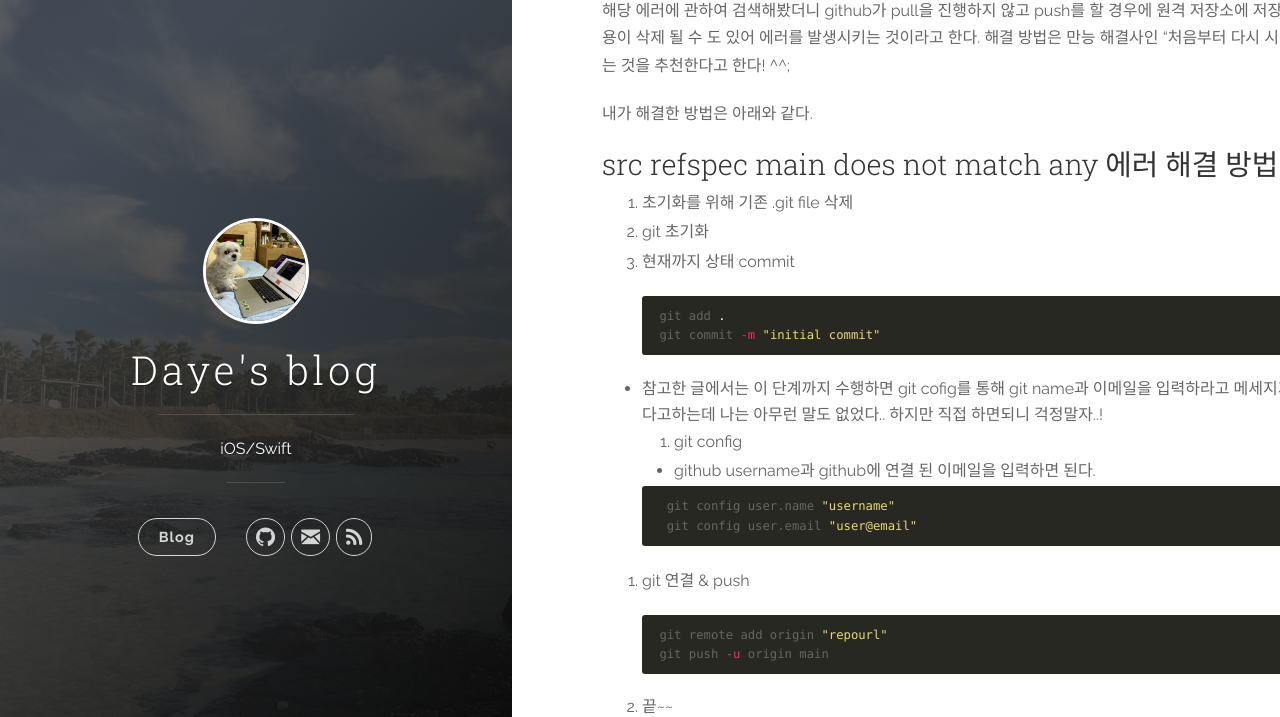
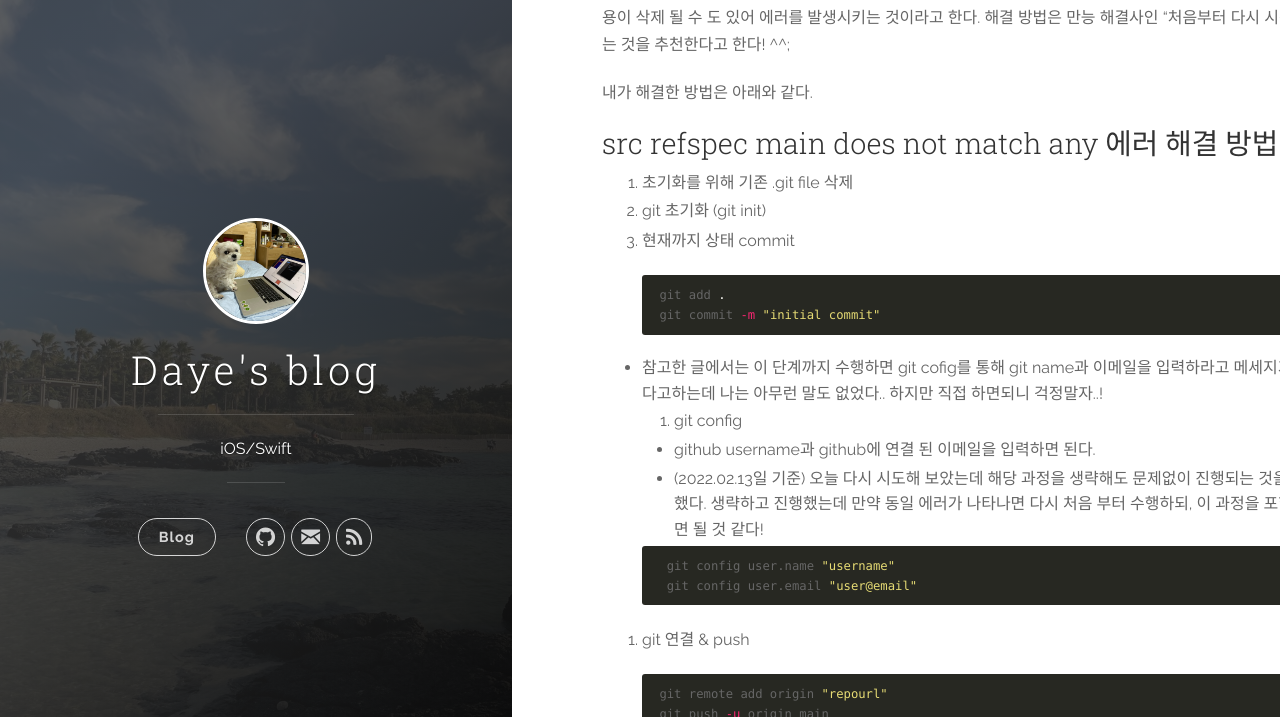
Before and after one commit to dy-yb/dy-yb.github.io, a Jekyll site: the page built from _posts/2022-02-11-Local-Repo-to-Git.md, in a window 1280 px wide and 900 px high, scrolled down 2313 px, cut to the strip 59-776 px from the top of the window. Built offline with Jekyll 4.4.1, drawn with Linux system fonts in a browser that asks for light colours.

Commit message:
Update 2022-02-11-Local-Repo-to-Git.md

````diff
--- a/_posts/2022-02-11-Local-Repo-to-Git.md
+++ b/_posts/2022-02-11-Local-Repo-to-Git.md
@@ -6,7 +6,7 @@
 
 (macOS 기준 입니다.)
 
-## 로컬 저장소에 있는 프로젝트를 Git 원격 저장소로 연결하는 법
+### 로컬 저장소에 있는 프로젝트를 Git 원격 저장소로 연결하는 법
 
 1. 로컬 저장소에 프로젝트를 생성후 해당 경로로 진입
 2. git 초기화
@@ -55,7 +55,7 @@
 ### src refspec main does not match any 에러 해결 방법
 
 1. 초기화를 위해 기존 .git file 삭제
-2. git 초기화
+2. git 초기화 (git init)
 3. 현재까지 상태 commit
 
     ```bash
@@ -66,6 +66,7 @@
 - 참고한 글에서는 이 단계까지 수행하면 git cofig를 통해 git name과 이메일을 입력하라고 메세지가 뜬다고하는데 나는 아무런 말도 없었다.. 하지만 직접 하면되니 걱정말자..!
 1. git config
     - github username과 github에 연결 된 이메일을 입력하면 된다.
+    - (2022.02.13일 기준) 오늘 다시 시도해 보았는데 해당 과정을 생략해도 문제없이 진행되는 것을 확인했다. 생략하고 진행했는데 만약 동일 에러가 나타나면 다시 처음 부터 수행하되, 이 과정을 포함하면 될 것 같다!
 
     ```bash
     git config user.name "username"
````
